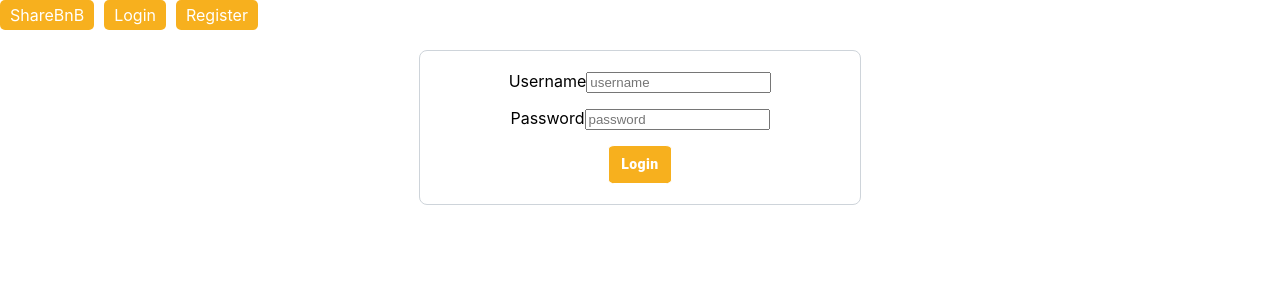
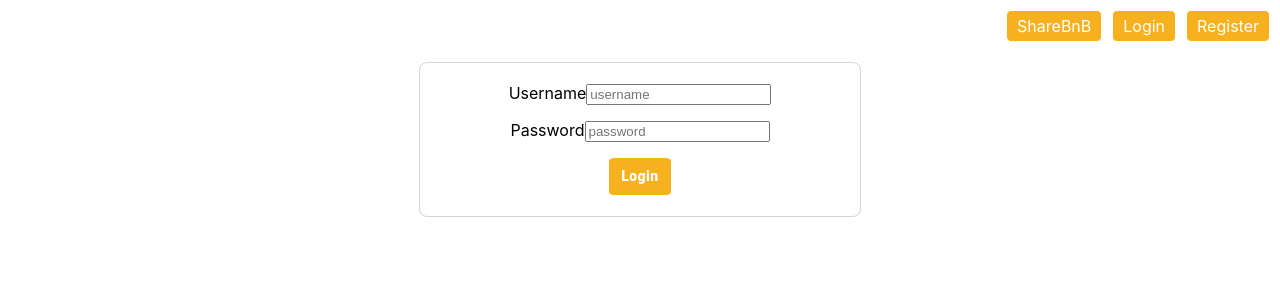
Before and after one commit to jjin286/react-sharebnb, a React (Create React App) app: page /login in a window 1280 px wide. Shown: the top 300 px of the page. Built offline with nearby package versions, Linux system fonts and the light colour scheme; no server answers; a web font is replaced by a local one.

Commit message:
moved nav buttons

```diff
--- a/src/Nav.css
+++ b/src/Nav.css
@@ -1,6 +1,8 @@
 .nav {
   display: flex;
   align-items: center;
+  justify-content: end;
+  padding-top: 10px;
 }
 
 .nav a {
@@ -11,10 +13,11 @@
   transition: background-color 0.3s ease;
   margin-right: 10px;
   background-color: #f7b01e;
+  border: 1px solid white;
 }
 
 .nav a:hover {
   background-color: white;
   color: #f7b01e;
-  border: solid #f7b01e
+  border: 1px solid #f7b01e
 }
--- a/src/Nav.js
+++ b/src/Nav.js
@@ -10,6 +10,7 @@ function Nav({ user, logout }) {
       <>
         <NavLink to="/listing">ShareBnB</NavLink>
         {user.is_host && <NavLink to="/listing/add">ShareBnb Your Space</NavLink>}
+        <NavLink to={`/user/${user.username}`} >{user.username} profile</NavLink>
         <NavLink to="/listing" onClick={logout}>Log Out</NavLink>
       </>
     );
```
